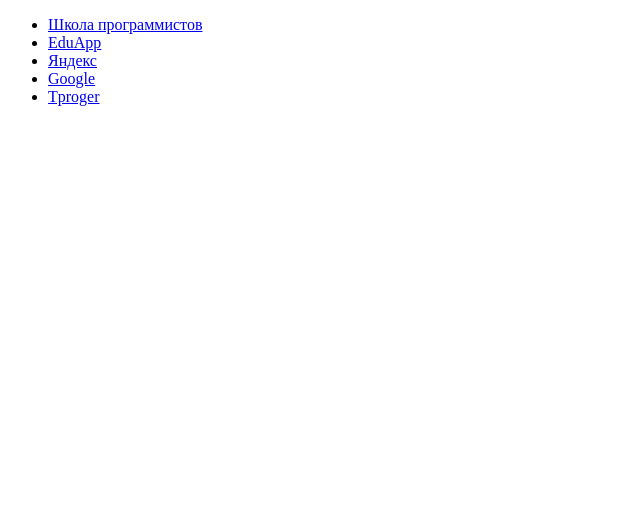
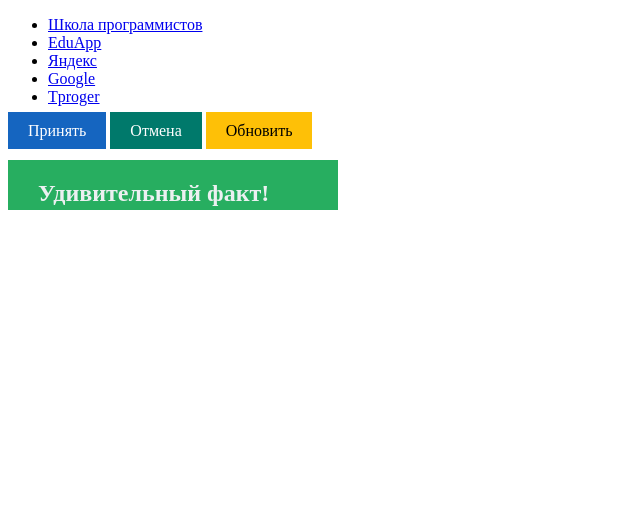
Before and after one commit to stolbik9/stolbik9.github.io, a plain HTML site: page index.html in a window 1280 px wide. Shown: the whole page, without its empty margins (0-640 px from the left). Drawn offline with Linux system fonts and the light colour scheme.

Commit message:
Я сделяль

```diff
--- a/index.html
+++ b/index.html
@@ -18,6 +18,16 @@
             </ul>
         </nav>
 
+        <a class="b button1" href="https://stolbik9.github.io/#">Принять</a>
+        <a class="b button2" href="https://stolbik9.github.io/#">Отмена</a>
+        <a class="b button3" href="https://stolbik9.github.io/#">Обновить</a>
+        <div class="spoiler">
+            <h2>Удивительный факт!</h2>
+            <p>
+                У актиний рот может растягиваться настолько, что это морское животное вполне способно принимать в пищу добычу таких же размеров, как и они сами.
+            </p>
+            <img src="img/actinia.jpg">
+        </div>
 
 </body>
 </html>
--- a/style.css
+++ b/style.css
@@ -1,4 +1,31 @@
-a:visited{
+.menu_href:visited{
     color: white;
     font-size: 0px;
 }
+.b{padding: 10px 20px;text-decoration: none;}
+.button1{
+    background-color: #1565C0;
+    color: white;
+}
+.button2{
+    background-color: #00796B;
+    color: white;
+
+}
+.button3{
+    background-color: #FEC007;
+    color: black;
+}
+.spoiler{
+    width: 300px;
+    background-color: #27ae60;
+    color: #ecf0f1;
+    transition: 1s;
+    padding-left: 30px;
+    overflow: hidden;
+    height: 50px;
+    margin-top: 20px;
+}
+.spoiler:hover{
+    height: 400px;
+}
```
Also changed, not shown: img/actinia.jpg (added).
